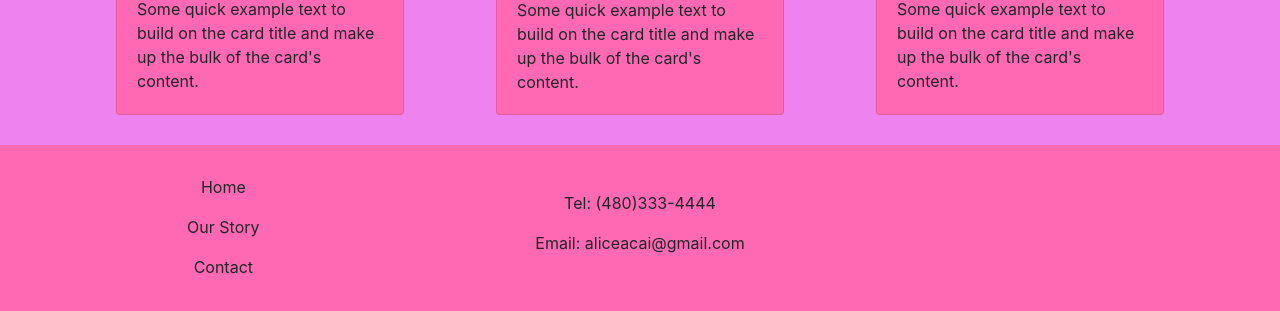
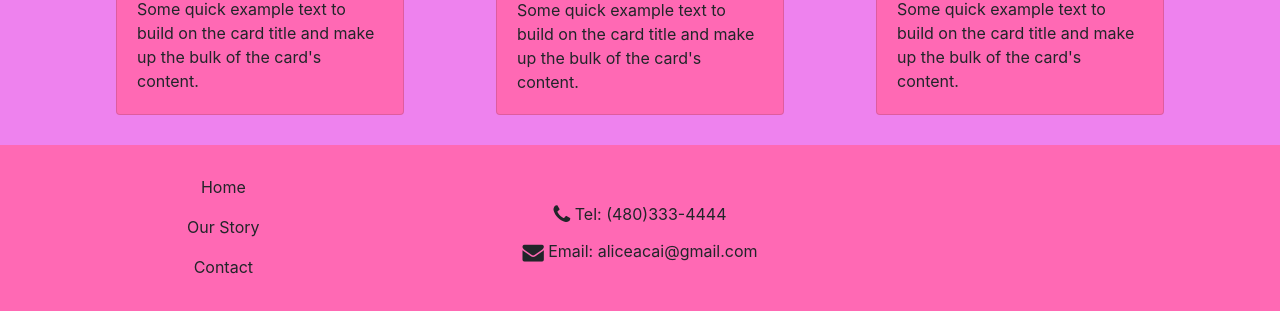
Before and after one commit to Stand59/Acai_Food_Truck, a website: page index.html in a window 1280 px wide. Shown: the part 2328-2639 px from the top of the page. Drawn offline with nearby package versions, Linux system fonts and the light colour scheme; a web font is replaced by a local one.

Commit message:
Updated Footer

```diff
--- a/index.html
+++ b/index.html
@@ -129,8 +129,8 @@
                     </ul>
                 </div>
                 <div class="col-sm-4 text-center my-3">
-                    <a href="tel:+14803334444"><p>Tel: (480)333-4444</p></a>
-                    <a href="email:aliceacai@gmail.com"><p>Email: aliceacai@gmail.com</p></a>
+                    <a role="button" href="tel:+14803334444"><i class="fa fa-phone fa-lg my-3"></i>   Tel: (480)333-4444</a></br>
+                        <a role="button" href="email:aliceacai@gmail.com"><i class="fa fa-envelope fa-lg"></i>   Email: aliceacai@gmail.com</a>
                 </div>
             </div>
         </footer>
```
Also changed, not shown: story.html (+2 -2 lines).
